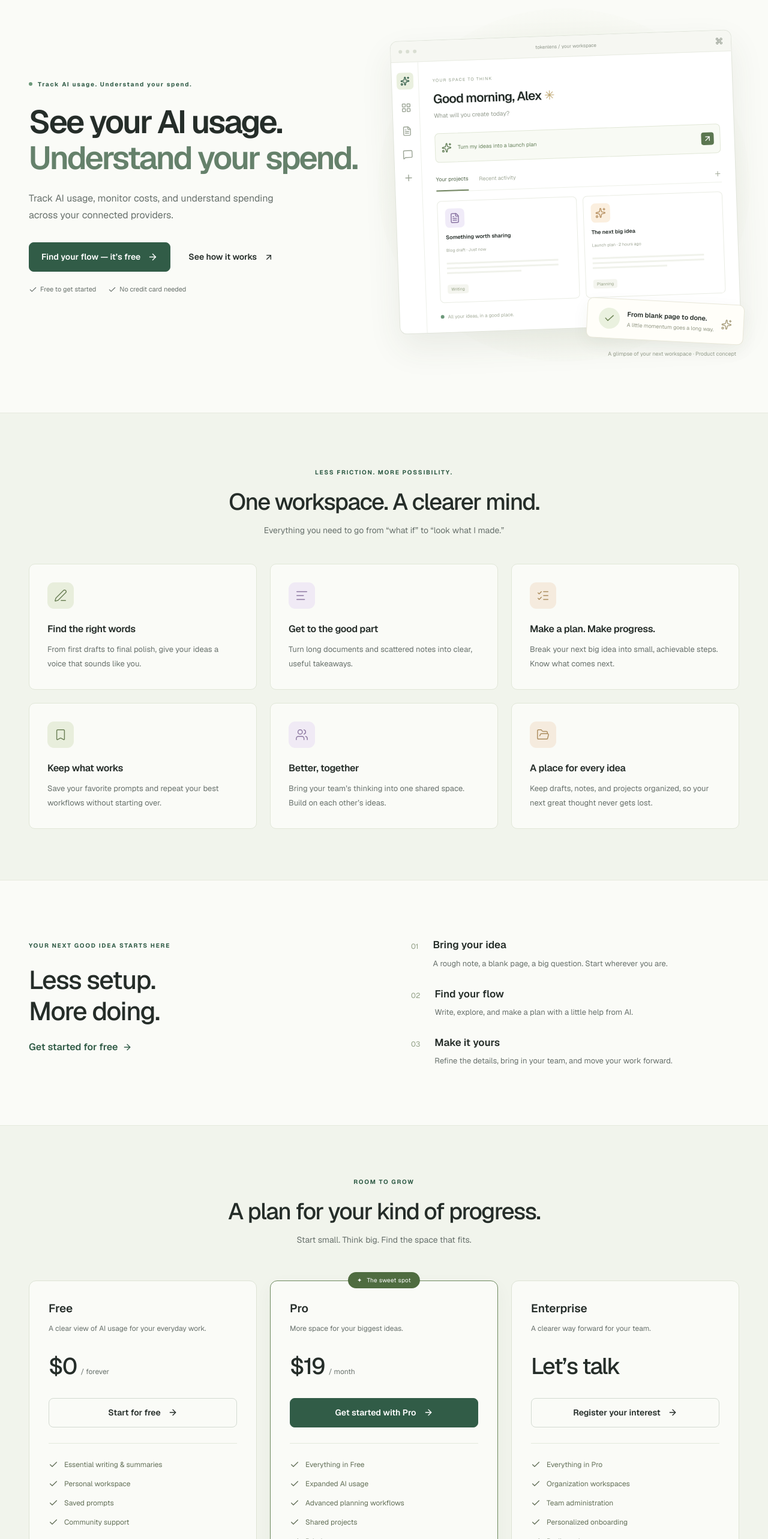
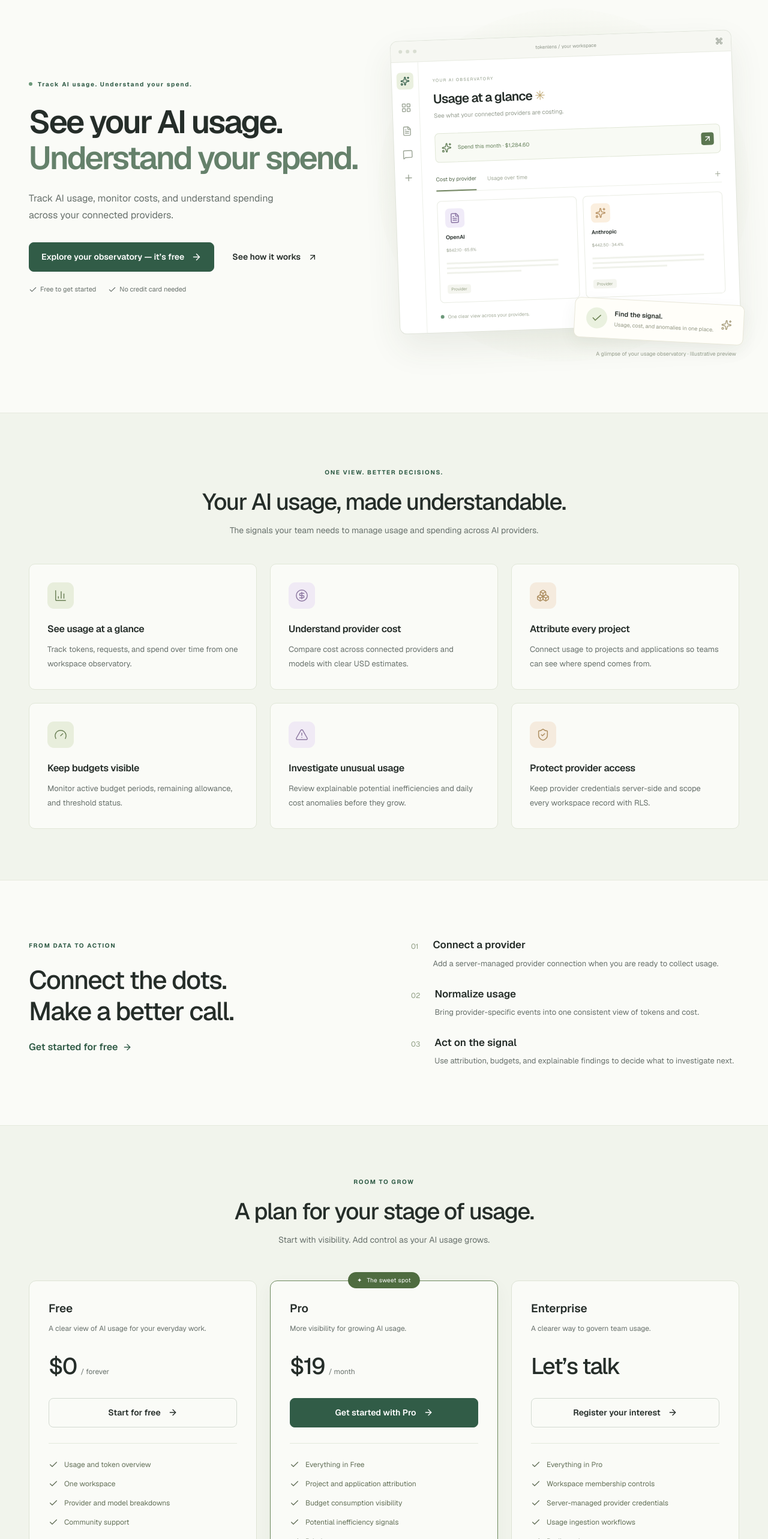
Before and after one commit to Ananthu12344/Saas-AI-startup, a Next.js app: page / in a window 1280 px wide. Shown: the part 160-2726 px from the top of the page at 60% size. Built offline with nearby package versions, Linux system fonts and the light colour scheme; no server answers.

Commit message:
Align landing experience with usage observatory

```diff
--- a/components/landing/features.tsx
+++ b/components/landing/features.tsx
@@ -1,47 +1,47 @@
 import {
-  PenLine,
-  AlignLeft,
-  ListChecks,
-  Bookmark,
-  Users,
-  FolderOpen,
+  BarChart3,
+  Boxes,
+  CircleDollarSign,
+  Gauge,
+  ShieldCheck,
+  TriangleAlert,
 } from "lucide-react"
 const features = [
   {
-    icon: PenLine,
-    title: "Find the right words",
+    icon: BarChart3,
+    title: "See usage at a glance",
     description:
-      "From first drafts to final polish, give your ideas a voice that sounds like you.",
+      "Track tokens, requests, and spend over time from one workspace observatory.",
   },
   {
-    icon: AlignLeft,
-    title: "Get to the good part",
+    icon: CircleDollarSign,
+    title: "Understand provider cost",
     description:
-      "Turn long documents and scattered notes into clear, useful takeaways.",
+      "Compare cost across connected providers and models with clear USD estimates.",
   },
   {
-    icon: ListChecks,
-    title: "Make a plan. Make progress.",
+    icon: Boxes,
+    title: "Attribute every project",
     description:
-      "Break your next big idea into small, achievable steps. Know what comes next.",
+      "Connect usage to projects and applications so teams can see where spend comes from.",
   },
   {
-    icon: Bookmark,
-    title: "Keep what works",
+    icon: Gauge,
+    title: "Keep budgets visible",
     description:
-      "Save your favorite prompts and repeat your best workflows without starting over.",
+      "Monitor active budget periods, remaining allowance, and threshold status.",
   },
   {
-    icon: Users,
-    title: "Better, together",
+    icon: TriangleAlert,
+    title: "Investigate unusual usage",
     description:
-      "Bring your team’s thinking into one shared space. Build on each other’s ideas.",
+      "Review explainable potential inefficiencies and daily cost anomalies before they grow.",
   },
   {
-    icon: FolderOpen,
-    title: "A place for every idea",
+    icon: ShieldCheck,
+    title: "Protect provider access",
     description:
-      "Keep drafts, notes, and projects organized, so your next great thought never gets lost.",
+      "Keep provider credentials server-side and scope every workspace record with RLS.",
   },
 ]
 export function Features() {
@@ -50,10 +50,10 @@ export function Features() {
       <section id="features" className="features-section">
         <div className="page-width">
           <div className="section-heading">
-            <span className="eyebrow">LESS FRICTION. MORE POSSIBILITY.</span>
-            <h2>One workspace. A clearer mind.</h2>
+            <span className="eyebrow">ONE VIEW. BETTER DECISIONS.</span>
+            <h2>Your AI usage, made understandable.</h2>
             <p>
-              Everything you need to go from “what if” to “look what I made.”
+              The signals your team needs to manage usage and spending across AI providers.
             </p>
           </div>
           <div className="feature-grid">
@@ -71,27 +71,27 @@ export function Features() {
       </section>
       <section id="how-it-works" className="how-section page-width">
         <div>
-          <span className="eyebrow">YOUR NEXT GOOD IDEA STARTS HERE</span>
+          <span className="eyebrow">FROM DATA TO ACTION</span>
           <h2>
-            Less setup.
+            Connect the dots.
             <br />
-            More doing.
+            Make a better call.
           </h2>
           <LinkButton />
         </div>
         <ol>
           {[
             [
-              "Bring your idea",
-              "A rough note, a blank page, a big question. Start wherever you are.",
+              "Connect a provider",
+              "Add a server-managed provider connection when you are ready to collect usage.",
             ],
             [
-              "Find your flow",
-              "Write, explore, and make a plan with a little help from AI.",
+              "Normalize usage",
+              "Bring provider-specific events into one consistent view of tokens and cost.",
             ],
             [
-              "Make it yours",
-              "Refine the details, bring in your team, and move your work forward.",
+              "Act on the signal",
+              "Use attribution, budgets, and explainable findings to decide what to investigate next.",
             ],
           ].map(([title, text], index) => (
             <li key={title}>
--- a/components/landing/hero.tsx
+++ b/components/landing/hero.tsx
@@ -29,7 +29,7 @@ export function Hero() {
         </p>
         <div className="hero-buttons">
           <Link href="/signup" className="primary-button">
-            Find your flow — it’s free <ArrowRight size={17} />
+            Explore your observatory — it’s free <ArrowRight size={17} />
           </Link>
           <Link href="#how-it-works" className="quiet-button">
             See how it works <ArrowUpRight size={16} />
@@ -69,21 +69,21 @@ export function Hero() {
               <Plus size={17} />
             </aside>
             <div className="workspace-main">
-              <div className="workspace-greeting">YOUR SPACE TO THINK</div>
+              <div className="workspace-greeting">YOUR AI OBSERVATORY</div>
               <h2>
-                Good morning, Alex <span>✳</span>
+                Usage at a glance <span>✳</span>
               </h2>
-              <p>What will you create today?</p>
+              <p>See what your connected providers are costing.</p>
               <div className="prompt-card">
                 <Sparkles size={17} />
-                <span>Turn my ideas into a launch plan</span>
+                <span>Spend this month · $1,284.60</span>
                 <span className="prompt-send">
                   <ArrowUpRight size={15} />
                 </span>
               </div>
               <div className="preview-tabs">
-                <span className="active">Your projects</span>
-                <span>Recent activity</span>
+                <span className="active">Cost by provider</span>
+                <span>Usage over time</span>
                 <Plus size={13} />
               </div>
               <div className="preview-projects">
@@ -91,31 +91,31 @@ export function Hero() {
                   <span className="project-icon lavender">
                     <FileText size={18} />
                   </span>
-                  <strong>Something worth sharing</strong>
-                  <small>Blog draft · Just now</small>
+                  <strong>OpenAI</strong>
+                  <small>$842.10 · 65.6%</small>
                   <div className="preview-lines">
                     <i />
                     <i />
                     <i />
                   </div>
-                  <span className="project-tag">Writing</span>
+                  <span className="project-tag">Provider</span>
                 </div>
                 <div>
                   <span className="project-icon peach">
                     <Sparkles size={18} />
                   </span>
-                  <strong>The next big idea</strong>
-                  <small>Launch plan · 2 hours ago</small>
+                  <strong>Anthropic</strong>
+                  <small>$442.50 · 34.4%</small>
                   <div className="preview-lines">
                     <i />
                     <i />
                     <i />
                   </div>
-                  <span className="project-tag">Planning</span>
+                  <span className="project-tag">Provider</span>
                 </div>
               </div>
               <div className="workspace-bottom">
-                <span className="status-dot" /> All your ideas, in a good place.
+                <span className="status-dot" /> One clear view across your providers.
               </div>
             </div>
           </div>
@@ -125,13 +125,13 @@ export function Hero() {
             <Check size={19} />
           </span>
           <div>
-            <strong>From blank page to done.</strong>
-            <span>A little momentum goes a long way.</span>
+            <strong>Find the signal.</strong>
+            <span>Usage, cost, and anomalies in one place.</span>
           </div>
           <Sparkles size={18} />
         </div>
         <span className="preview-caption">
-          A glimpse of your next workspace · Product concept
+          A glimpse of your usage observatory · Illustrative preview
         </span>
       </div>
     </section>
--- a/components/landing/pricing.tsx
+++ b/components/landing/pricing.tsx
@@ -7,9 +7,9 @@ const plans = [
     period: "/ forever",
     description: "A clear view of AI usage for your everyday work.",
     features: [
-      "Essential writing & summaries",
-      "Personal workspace",
-      "Saved prompts",
+      "Usage and token overview",
+      "One workspace",
+      "Provider and model breakdowns",
       "Community support",
     ],
     cta: "Start for free",
@@ -18,12 +18,12 @@ const plans = [
     name: "Pro",
     price: "$19",
     period: "/ month",
-    description: "More space for your biggest ideas.",
+    description: "More visibility for growing AI usage.",
     features: [
       "Everything in Free",
-      "Expanded AI usage",
-      "Advanced planning workflows",
-      "Shared projects",
+      "Project and application attribution",
+      "Budget consumption visibility",
+      "Potential inefficiency signals",
       "Priority support",
     ],
     cta: "Get started with Pro",
@@ -33,12 +33,12 @@ const plans = [
     name: "Enterprise",
     price: "Let’s talk",
     period: "",
-    description: "A clearer way forward for your team.",
+    description: "A clearer way to govern team usage.",
     features: [
       "Everything in Pro",
-      "Organization workspaces",
-      "Team administration",
-      "Personalized onboarding",
+      "Workspace membership controls",
+      "Server-managed provider credentials",
+      "Usage ingestion workflows",
       "Dedicated support",
     ],
     cta: "Register your interest",
@@ -50,8 +50,8 @@ export function Pricing() {
       <div className="page-width">
         <div className="section-heading">
           <span className="eyebrow">ROOM TO GROW</span>
-          <h2>A plan for your kind of progress.</h2>
-          <p>Start small. Think big. Find the space that fits.</p>
+          <h2>A plan for your stage of usage.</h2>
+          <p>Start with visibility. Add control as your AI usage grows.</p>
         </div>
         <div className="pricing-grid">
           {plans.map((plan) => (
```
Also changed, not shown: 2 other files (tests, documents, lock files or other folders).
